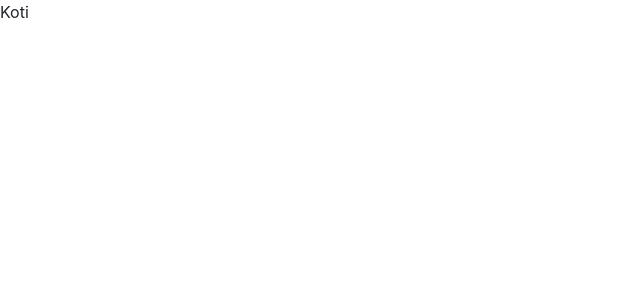
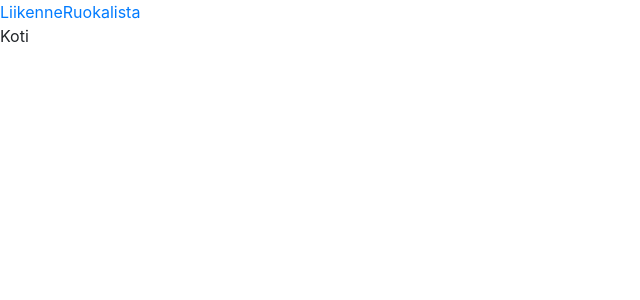
Before and after one commit to LauriLehto/metropolia-infot, a React (Create React App) app: page / in a window 1280 px wide. Shown: the top 300 px of the page, without its empty margins (0-640 px from the left). Built offline with nearby package versions, Linux system fonts and the light colour scheme.

Commit message:
readd links

```diff
--- a/src/App.js
+++ b/src/App.js
@@ -1,5 +1,5 @@
 import React from 'react';
-import { BrowserRouter as Router, Route, Switch} from 'react-router-dom'
+import { BrowserRouter as Router, Route, Switch, Link} from 'react-router-dom'
 
 
 import Traffic from './views/Traffic'
@@ -8,10 +8,11 @@ import Menu from './views/Menu'
 function App() {
   return (
     <Router>
-     {/*  <Link to="/liikenne">Liikenne</Link>
-      <Link to="/ruokalista">Ruokalista</Link> */}
+
       <Switch>
         <Route path="/" exact>
+           <Link to="/liikenne">Liikenne</Link>
+          <Link to="/ruokalista">Ruokalista</Link>
           <div>Koti</div>
         </Route>
         <Route path="/liikenne">
```
